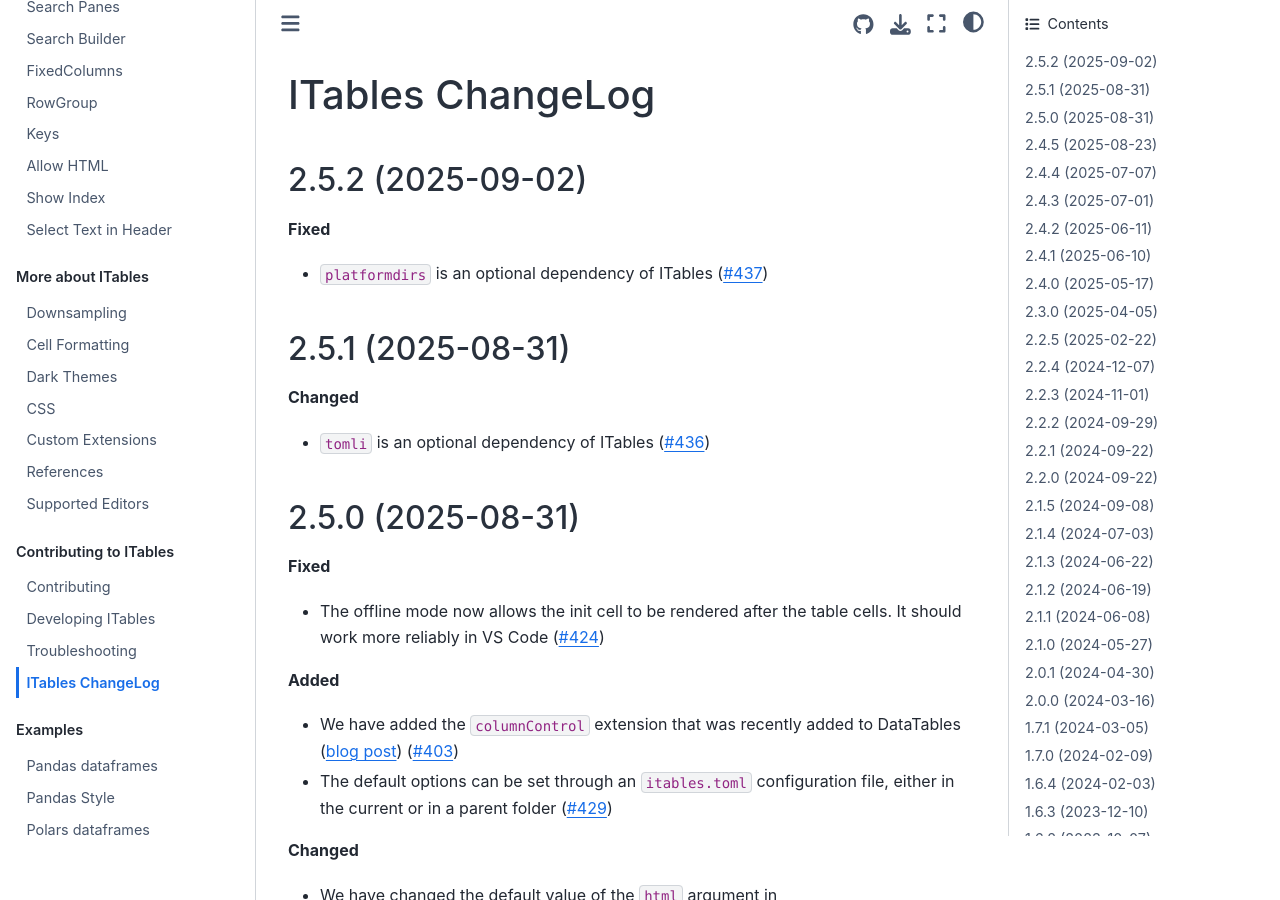
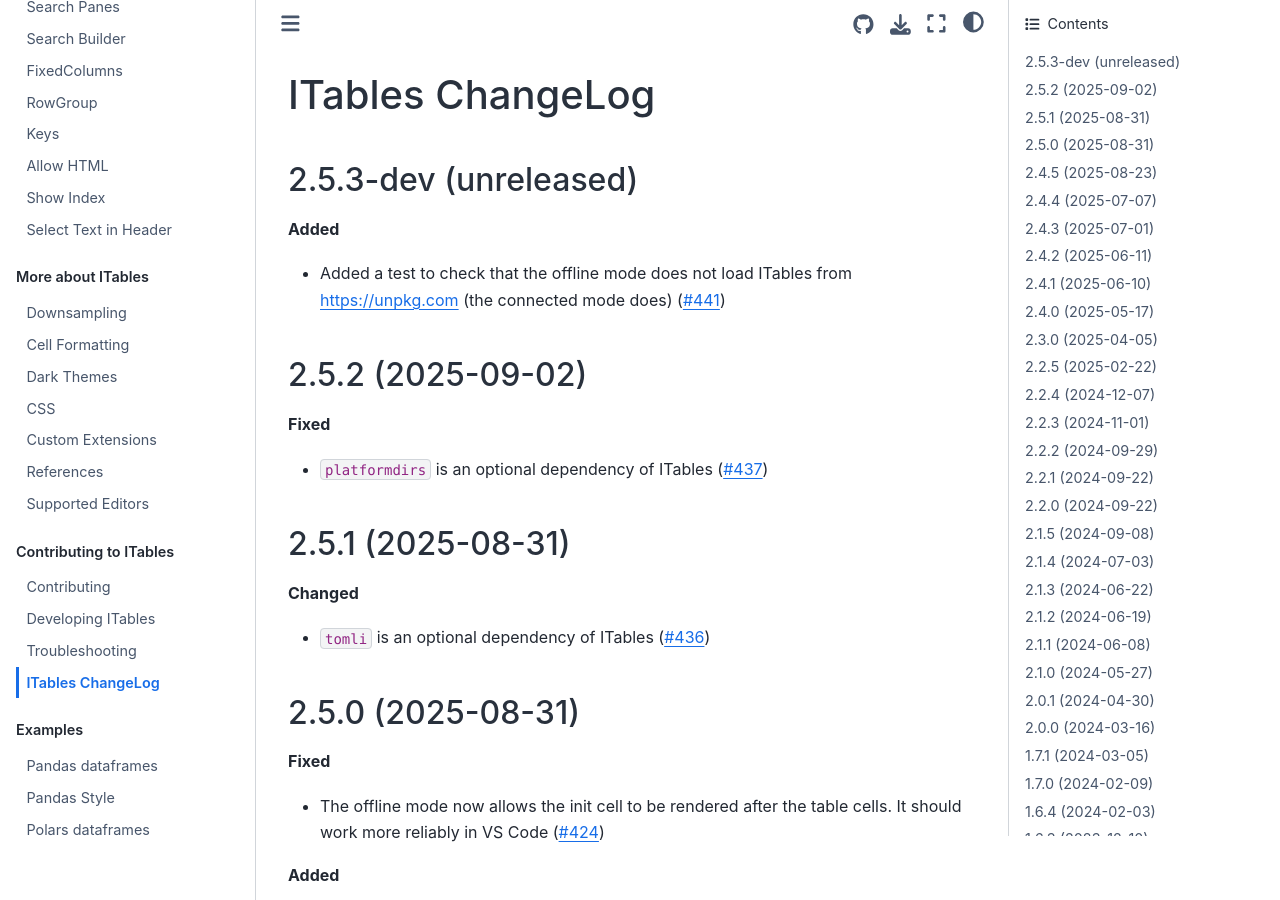
Before and after one commit to mwouts/itables, a Jupyter Book: the page built from docs/changelog.md, in a window 1280 px wide and 900 px high. Built offline with Jupyter Book 1.0.4 settings and Sphinx 7.4.7 and the Sphinx Book theme 1.1.4, drawn with Linux system fonts in a browser that asks for light colours.

Commit message:
Test that https://unpkg.com is used only in the connected mode

```diff
--- a/docs/changelog.md
+++ b/docs/changelog.md
@@ -1,5 +1,12 @@
 ITables ChangeLog
 =================
+
+2.5.3-dev (unreleased)
+------------------
+
+**Added**
+- Added a test to check that the offline mode does not load ITables from https://unpkg.com (the connected mode does) ([#441](https://github.com/mwouts/itables/issues/441))
+
 
 2.5.2 (2025-09-02)
 ------------------
--- a/src/itables/version.py
+++ b/src/itables/version.py
@@ -1,3 +1,3 @@
 """ITables' version number"""
 
-__version__ = "2.5.2"
+__version__ = "2.5.3dev"
```
Also changed, not shown: 1 other file.
